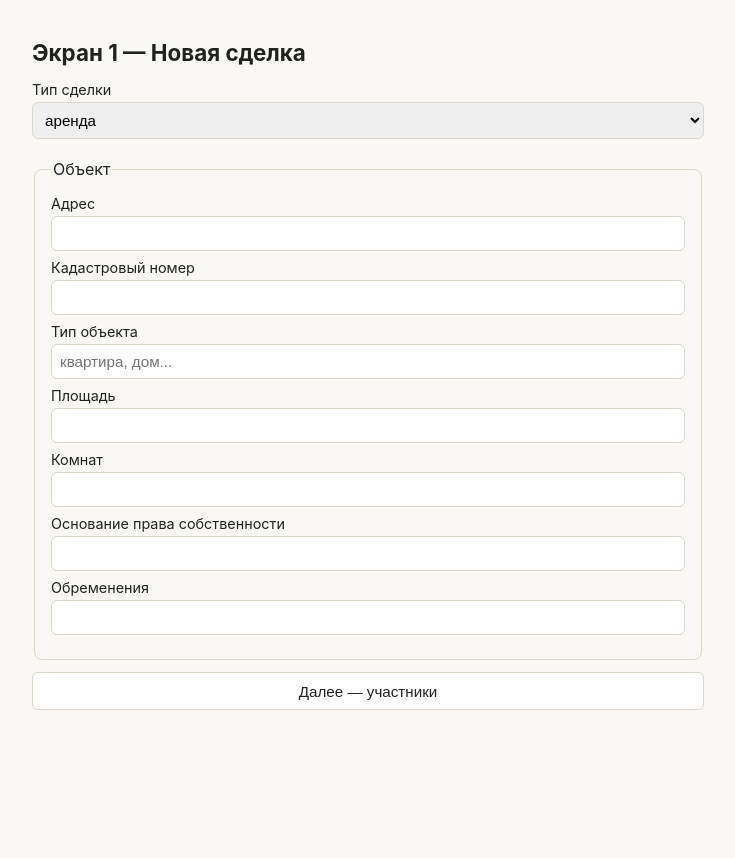
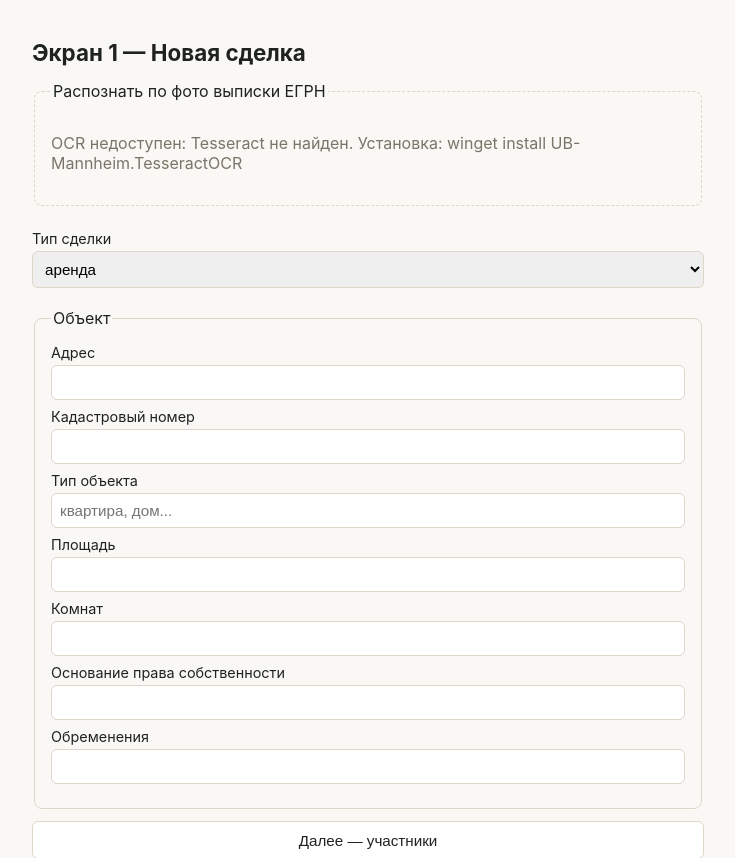
Before and after one commit to megapolisagent/AI-Legal-Constructor, a Flask app: page /deals/new in a window 1280 px wide. Shown: the part 53-911 px from the top of the page, without its empty margins (272-1007 px from the left). Before the commit the page ends 763 px from the top, so only its background shows below. Run offline with Flask 3, Linux system fonts and the light colour scheme.

Commit message:
Phase 1.1: распознавание фото паспорта/ЕГРН (локальный OCR), проверка перед сохранением

```diff
--- a/app/main.py
+++ b/app/main.py
@@ -10,6 +10,7 @@ from flask import Flask, render_template, request, redirect, url_for, send_file,
 
 from .models import Deal, Participant, DEAL_TYPES, SIDES
 from . import storage
+from . import ocr
 from .rules import build_document_set, missing_fields
 from .generator import generate_package, cross_check, GENERATED_DIR
 
@@ -55,7 +56,37 @@ def new_deal():
         deal.encumbrances = request.form.get("encumbrances", "")
         storage.save(deal)
         return redirect(url_for("participants", deal_id=deal.deal_id))
-    return render_template("screen1_deal.html", deal_types=DEAL_TYPES)
+    ocr_ready, ocr_reason = ocr.is_available()
+    return render_template(
+        "screen1_deal.html", deal_types=DEAL_TYPES, draft={},
+        ocr_ready=ocr_ready, ocr_reason=ocr_reason,
+    )
+
+
+@app.route("/deals/scan-egrn", methods=["POST"])
+def scan_egrn():
+    """Распознаёт фото выписки ЕГРН, возвращает Экран 1 с предзаполненными (не сохранёнными)
+    полями — Мария проверяет/правит и только потом жмёт «Далее» (§7: человек видит ошибку
+    ввода до того, как она попадёт в сделку)."""
+    ocr_ready, ocr_reason = ocr.is_available()
+    draft: dict = {}
+    error = None
+    if not ocr_ready:
+        error = ocr_reason
+    else:
+        file = request.files.get("photo")
+        if not file or not file.filename:
+            error = "Файл не выбран"
+        else:
+            try:
+                text = ocr.extract_text(file.read())
+                draft = ocr.parse_egrn(text)
+            except Exception as exc:
+                error = f"Не удалось распознать фото: {exc}"
+    return render_template(
+        "screen1_deal.html", deal_types=DEAL_TYPES, draft=draft,
+        ocr_ready=ocr_ready, ocr_reason=ocr_reason, ocr_error=error,
+    )
 
 
 # --- Экран 2: Участники -------------------------------------------------------
@@ -80,7 +111,38 @@ def participants(deal_id: str):
         deal.participants.append(p)
         storage.save(deal)
         return redirect(url_for("participants", deal_id=deal.deal_id))
-    return render_template("screen2_participants.html", deal=deal, sides=SIDES)
+    ocr_ready, ocr_reason = ocr.is_available()
+    return render_template(
+        "screen2_participants.html", deal=deal, sides=SIDES, draft={},
+        ocr_ready=ocr_ready, ocr_reason=ocr_reason,
+    )
+
+
+@app.route("/deals/<deal_id>/participants/scan", methods=["POST"])
+def scan_passport(deal_id: str):
+    """Распознаёт фото паспорта, возвращает Экран 2 с предзаполненной (не сохранённой)
+    формой добавления участника — та же логика проверки перед сохранением, что и в §7."""
+    deal = _get_deal_or_404(deal_id)
+    ocr_ready, ocr_reason = ocr.is_available()
+    draft: dict = {}
+    error = None
+    if not ocr_ready:
+        error = ocr_reason
+    else:
+        file = request.files.get("photo")
+        if not file or not file.filename:
+            error = "Файл не выбран"
+        else:
+            try:
+                text = ocr.extract_text(file.read())
+                draft = ocr.parse_passport(text)
+                draft["side"] = request.form.get("side", "")
+            except Exception as exc:
+                error = f"Не удалось распознать фото: {exc}"
+    return render_template(
+        "screen2_participants.html", deal=deal, sides=SIDES, draft=draft,
+        ocr_ready=ocr_ready, ocr_reason=ocr_reason, ocr_error=error,
+    )
 
 
 @app.route("/deals/<deal_id>/participants/<participant_id>/delete", methods=["POST"])
--- /dev/null
+++ b/app/ocr.py
@@ -0,0 +1,112 @@
+"""OCR — локальное распознавание фото паспорта/ЕГРН через Tesseract (Phase 1.1).
+Данные не покидают компьютер — тот же принцип, что и весь Вариант A (см. брифинг
+2026-08-21). Точность распознавания ограничена и не гарантируется: все извлечённые поля
+обязательно проходят экран проверки/правки, прежде чем попасть в Deal (main.py) —
+это прямое требование владельца, не техническая деталь."""
+from __future__ import annotations
+
+import io
+import os
+import re
+import shutil
+from pathlib import Path
+
+import pytesseract
+from PIL import Image
+
+REPO_ROOT = Path(__file__).resolve().parent.parent
+LOCAL_TESSDATA = REPO_ROOT / "tessdata"
+
+_TESSERACT_CANDIDATES = [
+    Path(r"C:\Program Files\Tesseract-OCR\tesseract.exe"),
+    Path.home() / "AppData" / "Local" / "Programs" / "Tesseract-OCR" / "tesseract.exe",
+]
+
+
+def _find_tesseract() -> Path | None:
+    found = shutil.which("tesseract")
+    if found:
+        return Path(found)
+    for candidate in _TESSERACT_CANDIDATES:
+        if candidate.exists():
+            return candidate
+    return None
+
+
+def is_available() -> tuple[bool, str]:
+    """(доступен ли OCR, причина если нет) — для честного сообщения в UI вместо падения."""
+    exe = _find_tesseract()
+    if exe is None:
+        return False, "Tesseract не найден. Установка: winget install UB-Mannheim.TesseractOCR"
+    if not (LOCAL_TESSDATA / "rus.traineddata").exists():
+        return False, f"Нет русского языкового пакета — ожидался файл {LOCAL_TESSDATA / 'rus.traineddata'}"
+    pytesseract.pytesseract.tesseract_cmd = str(exe)
+    # Путь репозитория содержит пробел ("Рабочий стол") — передача через config
+    # ("--tessdata-dir <путь>") ломает разбор аргументов командной строки Windows.
+    # Переменная окружения надёжнее: subprocess наследует её без токенизации пути.
+    os.environ["TESSDATA_PREFIX"] = str(LOCAL_TESSDATA)
+    return True, ""
+
+
+def extract_text(image_bytes: bytes) -> str:
+    ok, reason = is_available()
+    if not ok:
+        raise RuntimeError(reason)
+    image = Image.open(io.BytesIO(image_bytes))
+    return pytesseract.image_to_string(image, lang="rus")
+
+
+CYRILLIC_WORD = r"[А-ЯЁ][а-яёА-ЯЁ\-]+"
+
+
+def _after_label(text: str, pattern: str) -> str:
+    m = re.search(pattern, text, re.IGNORECASE)
+    return m.group(1).strip() if m else ""
+
+
+def parse_passport(text: str) -> dict:
+    """Лучшее возможное извлечение, не гарантия. §7 handoff: ошибка ввода флага/поля
+    должна быть видна человеку до подписания — отсюда review-экран в main.py, не здесь."""
+    result = {"full_name": "", "passport_data": "", "registration_address": ""}
+
+    surname = _after_label(text, r"Фамилия[^\n]*\n\s*([А-ЯЁ\-]+)")
+    given = _after_label(text, r"Имя[^\n]*\n\s*([А-ЯЁ\-]+)")
+    patronymic = _after_label(text, r"Отчество[^\n]*\n\s*([А-ЯЁ\-]+)")
+    if surname and given:
+        result["full_name"] = " ".join(x for x in [surname, given, patronymic] if x).title()
+    else:
+        m = re.search(rf"({CYRILLIC_WORD})\s+({CYRILLIC_WORD})\s+({CYRILLIC_WORD})", text)
+        if m:
+            result["full_name"] = " ".join(m.groups())
+
+    m = re.search(r"(\d{2}\s?\d{2})\s+(\d{6})", text)
+    if m:
+        result["passport_data"] = f"{m.group(1)} {m.group(2)}"
+
+    addr = _after_label(text, r"(?:МЕСТО ЖИТЕЛЬСТВА|ЗАРЕГИСТРИРОВАН[А-Я]*)[^\n]*\n\s*([^\n]+)")
+    if addr:
+        result["registration_address"] = addr
+
+    return result
+
+
+def parse_egrn(text: str) -> dict:
+    result = {"address": "", "cadastral_number": "", "area": "", "ownership_basis": ""}
+
+    m = re.search(r"\d{2}:\d{2}:\d{6,7}:\d+", text)
+    if m:
+        result["cadastral_number"] = m.group(0)
+
+    addr = _after_label(text, r"[Аа]дрес[^:\n]*[:\n]\s*([^\n]+)")
+    if addr:
+        result["address"] = addr
+
+    area = _after_label(text, r"[Пп]лощадь[^:\n]*[:\n]\s*([\d.,]+)")
+    if area:
+        result["area"] = area.replace(",", ".")
+
+    basis = _after_label(text, r"(?:[Оо]снован|[Дд]окумент[ы\-]?\s*основани\w*)[^\n]*\n?\s*([^\n]+)")
+    if basis:
+        result["ownership_basis"] = basis
+
+    return result
--- a/app/static/style.css
+++ b/app/static/style.css
@@ -68,6 +68,8 @@ input[type=text], select, textarea {
 
 .notice { background: #eef3ea; padding: 0.75rem 1rem; border-radius: 8px; margin: 1rem 0; }
 
+.scan-box { border-style: dashed; margin-bottom: 1.5rem; }
+
 .deals-table { width: 100%; border-collapse: collapse; }
 .deals-table th, .deals-table td { text-align: left; padding: 0.4rem 0.5rem; border-bottom: 1px solid var(--line); }
 
--- a/app/templates/screen1_deal.html
+++ b/app/templates/screen1_deal.html
@@ -2,6 +2,21 @@
 {% block title %}Новая сделка{% endblock %}
 {% block content %}
   <h1>Экран 1 — Новая сделка</h1>
+
+  <fieldset class="scan-box">
+    <legend>Распознать по фото выписки ЕГРН</legend>
+    {% if not ocr_ready %}
+      <p class="muted">OCR недоступен: {{ ocr_reason }}</p>
+    {% else %}
+      <form method="post" action="{{ url_for('scan_egrn') }}" enctype="multipart/form-data" class="form">
+        <input type="file" name="photo" accept="image/*" required>
+        <button class="btn" type="submit">Распознать</button>
+      </form>
+      <p class="muted">Распознавание неидеально — все поля ниже нужно проверить перед тем, как продолжить.</p>
+    {% endif %}
+    {% if ocr_error %}<p class="warning">{{ ocr_error }}</p>{% endif %}
+  </fieldset>
+
   <form method="post" class="form">
     <label>Тип сделки
       <select name="deal_type" required>
@@ -11,12 +26,12 @@
 
     <fieldset>
       <legend>Объект</legend>
-      <label>Адрес <input type="text" name="address" required></label>
-      <label>Кадастровый номер <input type="text" name="cadastral_number" required></label>
+      <label>Адрес <input type="text" name="address" value="{{ draft.get('address', '') }}" required></label>
+      <label>Кадастровый номер <input type="text" name="cadastral_number" value="{{ draft.get('cadastral_number', '') }}" required></label>
       <label>Тип объекта <input type="text" name="property_type" placeholder="квартира, дом..."></label>
-      <label>Площадь <input type="text" name="area"></label>
+      <label>Площадь <input type="text" name="area" value="{{ draft.get('area', '') }}"></label>
       <label>Комнат <input type="text" name="rooms"></label>
-      <label>Основание права собственности <input type="text" name="ownership_basis"></label>
+      <label>Основание права собственности <input type="text" name="ownership_basis" value="{{ draft.get('ownership_basis', '') }}"></label>
       <label>Обременения <input type="text" name="encumbrances"></label>
     </fieldset>
 
--- a/requirements.txt
+++ b/requirements.txt
@@ -1,3 +1,5 @@
 flask>=3.0
 python-docx>=1.2
 docxtpl>=0.20
+pytesseract>=0.3
+Pillow>=12.0
```
Also changed, not shown: app/templates/screen2_participants.html (+25 -4 lines), scripts/ocr_smoke_test.py (added, +71 -0 lines), README.md, 1 other file.
